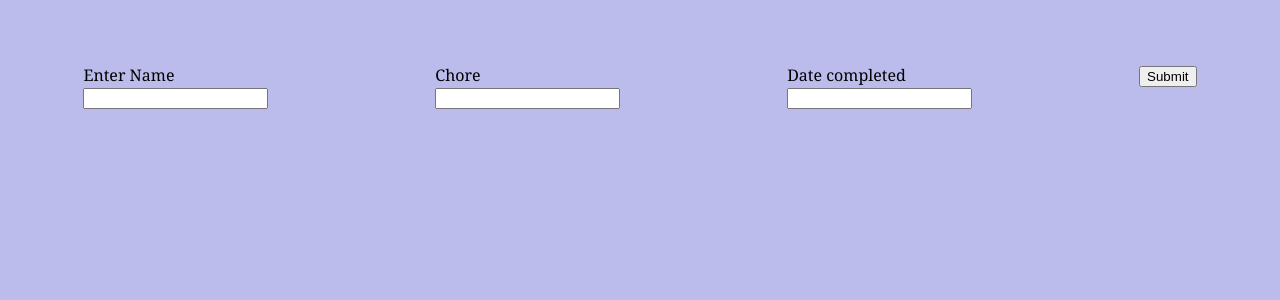
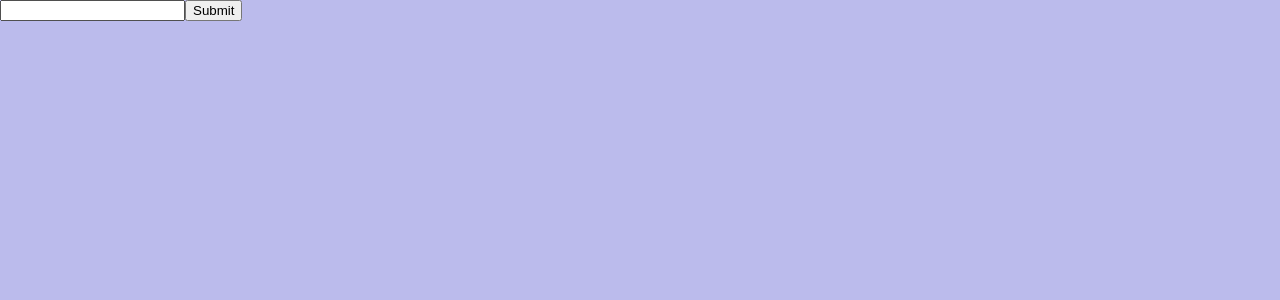
Before and after one commit to joshua-simon/typescript-chore-logger, a React (Create React App) app: page / in a window 1280 px wide. Shown: the top 300 px of the page. Built offline with nearby package versions, Linux system fonts and the light colour scheme.

Commit message:
list started

```diff
--- a/src/App.tsx
+++ b/src/App.tsx
@@ -1,89 +1,48 @@
 import React, {useState} from 'react';
-import Document from './Document'
 import './styles.css'
 
-interface Formatter {
-  format(): string
-}
 
-class ChoreDoc implements Formatter  {
-  name:string
-  chore:string
-  date:string
+const App: React.FC = () => {
 
-  constructor(n:string,c:string,d:string){
-    this.name = n
-    this.chore = c
-    this.date = d
+  type changeFunction = (e:React.FormEvent<HTMLInputElement>) => void
+  type submitFunction = (e: React.FormEvent<HTMLFormElement>) => void
+
+
+  const [text,setText] = useState('')
+  const [list,setList] = useState<Array<string>>([])
+
+
+  const handleChange: changeFunction = (e) => {
+    setText(e.currentTarget.value)
   }
 
-  format(){
-    return `${this.name} completed this following chore: ${this.chore} (on date: ${this.date})`
-  }
-}
-
-function App() {
-
-  const [name, setName] = useState('')
-  const [chore, setChore] = useState('')
-  const [date, setDate] = useState('')
-  const [document, setDocument] = useState<ChoreDoc | null>(null);
-  const [choreList, setChoreList] = useState<Array<ChoreDoc>>([])
-
-  const handleNameChange = (e:React.FormEvent<HTMLInputElement>) => {
+  const handleSubmit: submitFunction = (e) => {
       e.preventDefault()
-      setName(e.currentTarget.value)
-  }
-  const handleChoreChange = (e:React.FormEvent<HTMLInputElement>) => {
-      e.preventDefault()
-      setChore(e.currentTarget.value)
-  }
-  const handleDateChange = (e:React.FormEvent<HTMLInputElement>)=> {
-      e.preventDefault()
-      setDate(e.currentTarget.value)
+      setList([...list,text])
   }
 
+  const deleteHandler = (index:number) => {
 
-  const handleSubmit = (e: React.FormEvent<HTMLFormElement>)=> {
-    e.preventDefault()
-    let doc = new ChoreDoc(name,chore,date)
-    setDocument(doc)
-    setChoreList([...choreList,doc])
   }
 
-
-  return(
-    <>
-      <div>
-          <form className = 'input-list' onSubmit = {handleSubmit} >
-              <label>
-              Enter Name <br></br>
-              <input type = 'text' name = 'name' onChange = {handleNameChange}></input>
-              </label>
-              <label>
-              Chore <br></br>
-              <input type = 'text' name = 'chore' onChange = {handleChoreChange}></input>
-              </label>
-              <label>
-              Date completed <br></br>
-              <input type = 'text' name = 'date' onChange = {handleDateChange}></input>
-              </label>
-              <div>
-              <button type = 'submit' >Submit</button>
-              </div>
-          </form>
-      </div>
-      <div>
-        {
-          choreList.map(chore => {
-            return <Document document = {chore}/>
-          })
-        }
-      </div>
-      </>
+  return (
+    <div>
+      <form onSubmit = {handleSubmit}>
+        <input type = "text" onChange = {handleChange}/>
+        <button type = 'submit'>Submit</button>
+      </form>
+      {
+        list.map((chore,index) => {
+          return(
+          <div key = {index}>
+            <h1>{chore}</h1>
+            <button onClick = {() => deleteHandler(index)}>delete</button>
+          </div>
+          )
+        })
+      }
+    </div>
   )
 }
 
-export default App;
-
-// {document && <Document document={document}/>}
+export default App
--- a/src/Document.tsx
+++ /dev/null
@@ -1,15 +0,0 @@
-import React from 'react'
-
-interface Formatter {
-    format(): string
-  }
-
-interface Props {
-    document: Formatter;
-  }
-
-const Document: React.FC<Props> = ({ document }) => {
-    return <h1 className="doc">{document.format()}</h1>;
-  };
-
-export default Document
```
Also changed, not shown: 1 other file (tests, documents, lock files or other folders).
